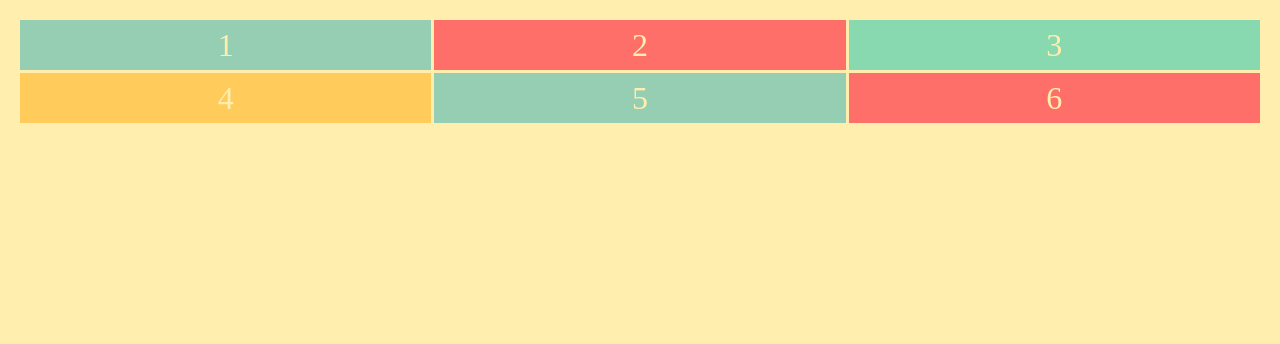
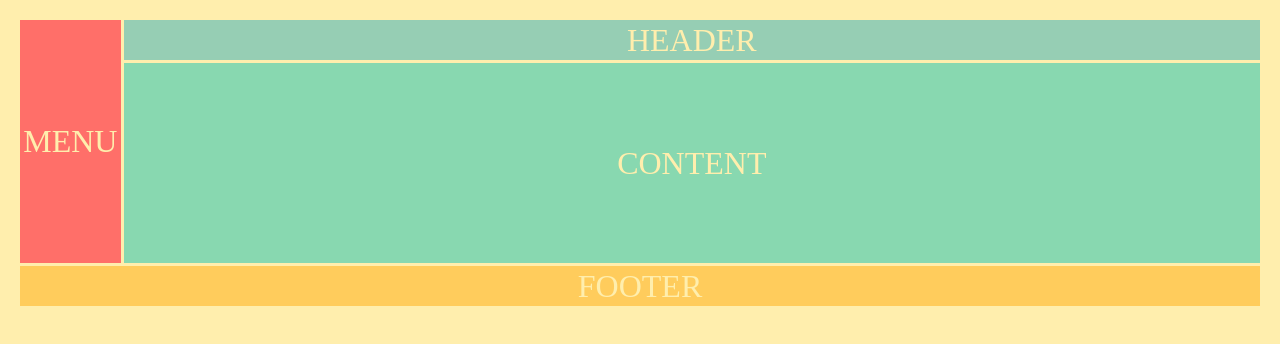
Before and after one commit to philipstubbs13/CSSGridExample, a plain HTML site: page index.html in a window 1280 px wide. Drawn offline with Linux system fonts and the light colour scheme.

Commit message:
positioning items

```diff
--- a/index.css
+++ b/index.css
@@ -3,6 +3,26 @@
 /* grid-template is the shorthand method for grid-template-columns and grid-template-rows. Start with the rows and then the columns */
 .container {
     display: grid;
-    grid-template: repeat(2, 50px) / repeat(3, 1fr);
     grid-gap: 3px;
+    grid-template-columns: repeat(12, 1fr);
+    grid-template-rows: 40px 200px 40px;
 }
+
+/* Header starts at the first column line and ends at the 3rd column line.*/
+.header {
+    grid-column: 2 / -1;
+}
+
+.menu {
+    grid-row: 1 / 3;
+}
+
+.content {
+    grid-column: 2 / -1;
+}
+
+/* Footer starts at the first column line and spans across 2 columns.*/
+/* -1 targets the very last column line */
+.footer {
+    grid-column: 1 / -1;
+}
--- a/index.html
+++ b/index.html
@@ -16,12 +16,10 @@
     </head>
     <body>
         <div class="container">
-            <div>1</div>
-            <div>2</div>
-            <div>3</div>
-            <div>4</div>
-            <div>5</div>
-            <div>6</div>
+            <div class="header">HEADER</div>
+            <div class="menu">MENU</div>
+            <div class="content">CONTENT</div>
+            <div class="footer">FOOTER</div>
         </div>
     </body>
 </html>
```
